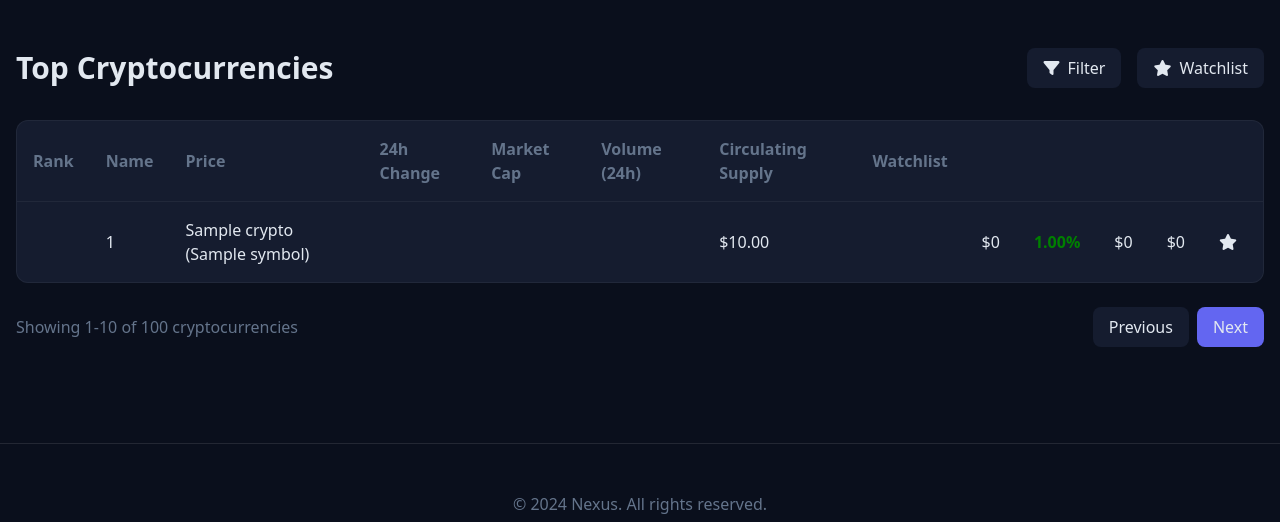
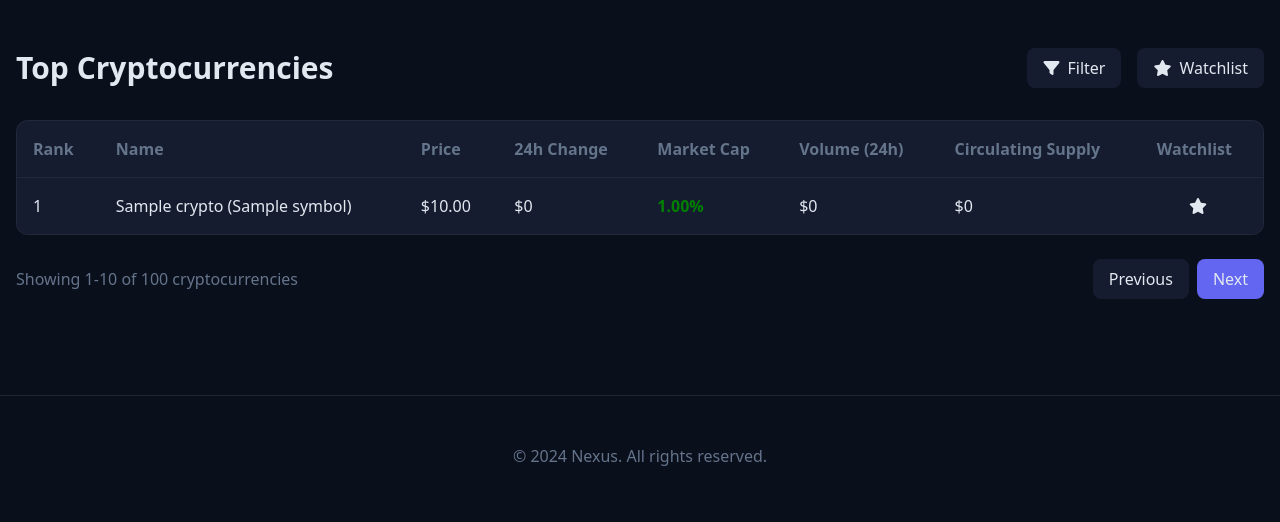
Before and after one commit to sara-boulahia32/Crypto_Wallet, a PHP site: a page that uses app/views/market.php in a window 1280 px wide. Shown: the part 65-587 px from the top of the page. Run offline with PHP 8.4, Linux system fonts and the light colour scheme; the template is opened without the code that fills it: most values are stand-ins (such as "Sample title", 1, 10 or a date in 2020); some libraries are stand-ins or nearby versions.

Commit message:
fixing design page mrket

```diff
--- a/app/views/market.php
+++ b/app/views/market.php
@@ -105,30 +105,30 @@
                         <?php foreach ($data['cryptos'] as $crypto) : ?>
 
                             <tr>
-                                <td><form action="<?php echo URLROOT ?>/WatchListController/AddToDataBase" method="POST"></td>
+                                <td class="hidden"><form action="<?php echo URLROOT ?>/WatchListController/AddToDataBase" method="POST"></td>
                             <td class="text-left p-4"><?= htmlspecialchars($crypto['cmc_rank']); ?></td>
                                 <td class="text-left p-4"><?= htmlspecialchars($crypto['name']); ?> (<?= htmlspecialchars($crypto['symbol']); ?>)</td>
-                                <td><input type="hidden" name="name" value="<?= htmlspecialchars($crypto['name']); ?>"></td>
-                                <td><input type="hidden" name="symbol" value="<?= htmlspecialchars($crypto['symbol']); ?>"></td>
-                                <td><input type="hidden" name="slog" value="<?= htmlspecialchars($crypto['symbol']); ?>"></td>
+                                <td class="hidden"><input type="hidden" name="name" value="<?= htmlspecialchars($crypto['name']); ?>"></td>
+                                <td class="hidden"><input type="hidden" name="symbol" value="<?= htmlspecialchars($crypto['symbol']); ?>"></td>
+                                <td class="hidden"><input type="hidden" name="slog" value="<?= htmlspecialchars($crypto['symbol']); ?>"></td>
                                 <td class="text-left p-4">$<?= number_format($crypto['quote']['USD']['price'], 2); ?></td>
-                                <td><input type="hidden" name="max_supply" value="<?= number_format($crypto['quote']['USD']['price'], 2); ?>"></td>
-                                <td><input type="hidden" name="prix" value="<?= number_format($crypto['quote']['USD']['price'], 2); ?>"></td>
+                                <td class="hidden"><input type="hidden" name="max_supply" value="<?= number_format($crypto['quote']['USD']['price'], 2); ?>"></td>
+                                <td class="hidden"><input type="hidden" name="prix" value="<?= number_format($crypto['quote']['USD']['price'], 2); ?>"></td>
                                 <td class="text-left p-4">$<?= number_format($crypto['quote']['USD']['market_cap'], 0, '.', ','); ?></td>
-                                <td><input type="hidden" name="marketcap" value="<?= number_format($crypto['quote']['USD']['market_cap'], 0, '.', ','); ?>"></td>
+                                <td class="hidden"><input type="hidden" name="marketcap" value="<?= number_format($crypto['quote']['USD']['market_cap'], 0, '.', ','); ?>"></td>
                                 <td class="text-left p-4 font-bold"
                                     style="color: <?= $crypto['quote']['USD']['percent_change_24h'] >= 0 ? 'green' : 'red'; ?>;">
                                     <?= number_format($crypto['quote']['USD']['percent_change_24h'], 2); ?>%
 
                                 </td>
-                                <td><input type="hidden" name="volume24h" value="<?=  number_format($crypto['quote']['USD']['percent_change_24h'], 2); ?>"></td>
+                                <td class="hidden"><input type="hidden" name="volume24h" value="<?=  number_format($crypto['quote']['USD']['percent_change_24h'], 2); ?>"></td>
                                 <td class="text-left p-4">$<?= number_format($crypto['quote']['USD']['market_cap'], 0, '.', ','); ?></td>
-                                <td><input type="hidden" name="circulatingsupply" value="<?= number_format($crypto['quote']['USD']['market_cap'], 0, '.', ','); ?>"></td>
+                                <td class="hidden"><input type="hidden" name="circulatingsupply" value="<?= number_format($crypto['quote']['USD']['market_cap'], 0, '.', ','); ?>"></td>
                                 <td
                                         class="text-left p-4">$<?= number_format($crypto['quote']['USD']['volume_24h'], 0, '.', ','); ?></td>
-                                <td><input type="hidden" name="total_supply" value="<?= number_format($crypto['quote']['USD']['volume_24h'], 0, '.', ','); ?>"></td>
+                                <td class="hidden"><input type="hidden" name="total_supply" value="<?= number_format($crypto['quote']['USD']['volume_24h'], 0, '.', ','); ?>"></td>
                                 <td class="text-center p-4 cursor-pointer"><button type="submit"><i class="fas fa-star mr-2  hover:text-yellow-500"></i></button></td>
-                                <td></form></td>
+                                <td class="hidden"></form></td>
                             </tr>
 
                         <?php endforeach; ?>
```
